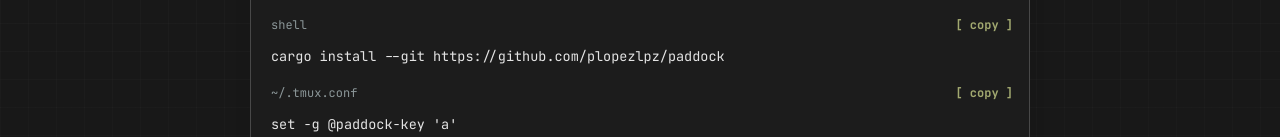
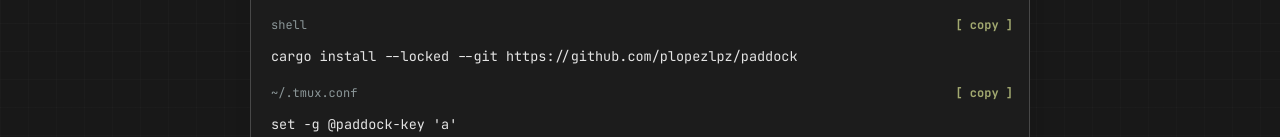
Before and after one commit to plopezlpz/paddock, a plain HTML site: page site/index.html in a window 1280 px wide. Both pictures are taken after a click on the tab "cargo". Shown: the part 537-674 px from the top of the page. Drawn offline with Linux system fonts and the light colour scheme.

Commit message:
docs: cargo install --locked

```diff
--- a/site/index.html
+++ b/site/index.html
@@ -73,7 +73,7 @@ run-shell 'paddock init'</code></pre></div>
   </div>
   <div class="tabpanel" role="tabpanel" id="panel-cargo" aria-labelledby="tab-cargo">
     <p class="panel-label">cargo</p>
-    <div class="code"><div class="code-head"><span>shell</span><button class="copy" type="button" data-copy="code-cargo-sh" aria-label="Copy the cargo install command">copy</button></div><pre tabindex="0"><code id="code-cargo-sh">cargo install --git https://github.com/plopezlpz/paddock</code></pre></div>
+    <div class="code"><div class="code-head"><span>shell</span><button class="copy" type="button" data-copy="code-cargo-sh" aria-label="Copy the cargo install command">copy</button></div><pre tabindex="0"><code id="code-cargo-sh">cargo install --locked --git https://github.com/plopezlpz/paddock</code></pre></div>
     <div class="code"><div class="code-head"><span>~/.tmux.conf</span><button class="copy" type="button" data-copy="code-cargo-tmux" aria-label="Copy the cargo tmux config">copy</button></div><pre tabindex="0"><code id="code-cargo-tmux">set -g @paddock-key 'a'
 run-shell '~/.cargo/bin/paddock init'</code></pre></div>
     <p class="note">Needs Rust 1.88+. Reload tmux after <code>cargo install</code>. For agent state, add <a href="#agents">agent-status.tmux</a> too.</p>
```
Also changed, not shown: README.md.
